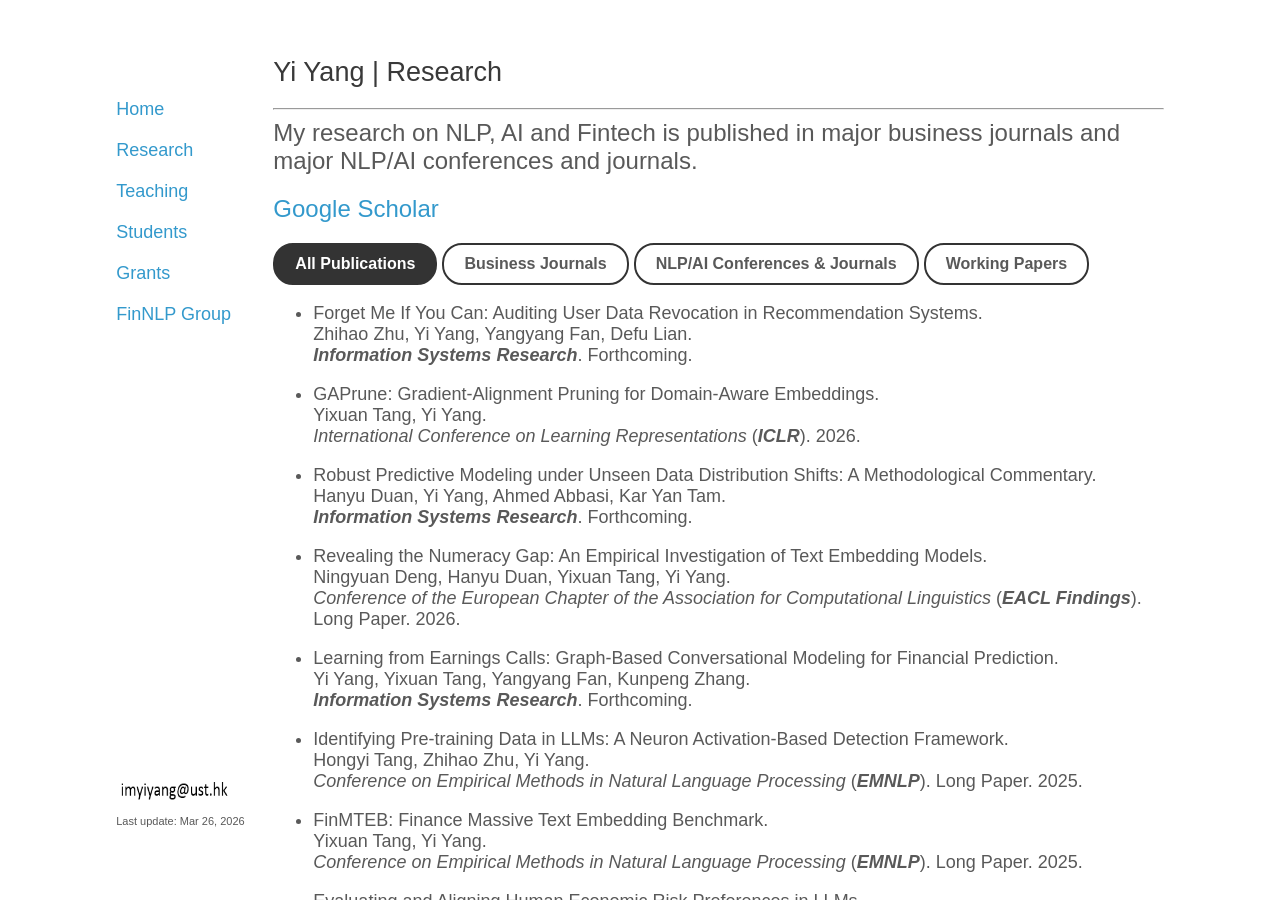
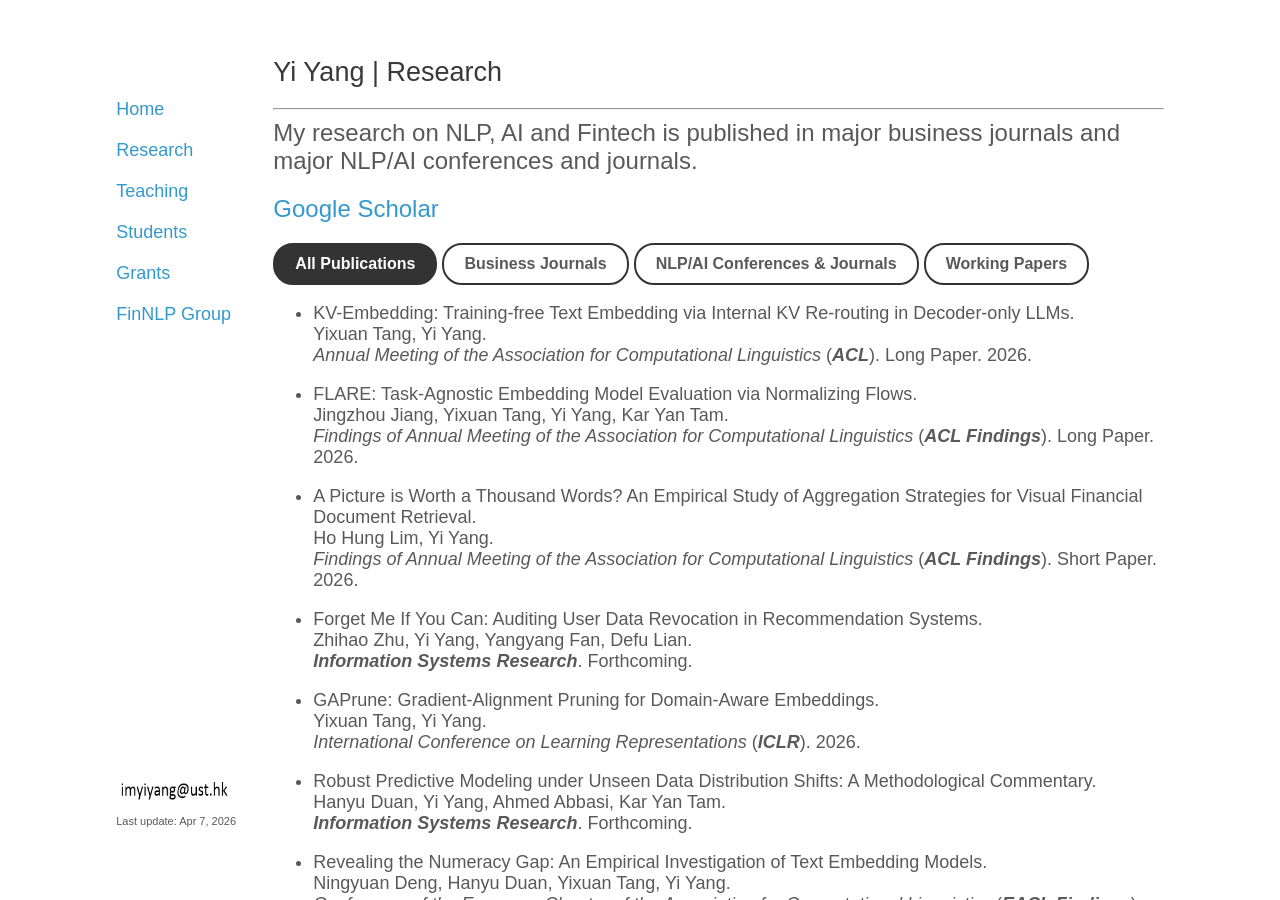
Before and after one commit to yya518/yya518.github.io, a Jekyll site: the page built from research.md, in a window 1280 px wide and 900 px high. Built offline with Jekyll 4.4.1, drawn with Linux system fonts in a browser that asks for light colours.

Commit message:
acl 2026

```diff
--- a/_layouts/default.html
+++ b/_layouts/default.html
@@ -21,7 +21,7 @@
 
       <footer>
                    <img src="email.png" width=120 height=25>
-           <p><small>Last update: Mar 26, 2026</small><br>
+           <p><small>Last update: Apr 7, 2026</small><br>
 
         <!--<small>Powered by <a href="https://github.com/mojombo/jekyll">Jekyll</a> </small></p>-->
       </footer>
--- a/research.md
+++ b/research.md
@@ -15,6 +15,20 @@ title: research
 </span>
 
 {% include publication-buttons.html %}
++ KV-Embedding: Training-free Text Embedding via Internal KV Re-routing in Decoder-only LLMs.
+Yixuan Tang, Yi Yang.
+*Annual Meeting of the Association for Computational Linguistics* (***ACL***). Long Paper. 2026.
+{: .nlp}
+
++ FLARE: Task-Agnostic Embedding Model Evaluation via Normalizing Flows.
+Jingzhou Jiang, Yixuan Tang, Yi Yang, Kar Yan Tam.
+*Findings of Annual Meeting of the Association for Computational Linguistics* (***ACL Findings***). Long Paper. 2026.
+{: .nlp}
+
++ A Picture is Worth a Thousand Words? An Empirical Study of Aggregation Strategies for Visual Financial Document Retrieval.
+Ho Hung Lim, Yi Yang.
+*Findings of Annual Meeting of the Association for Computational Linguistics* (***ACL Findings***). Short Paper. 2026.
+{: .nlp}
 
 + Forget Me If You Can: Auditing User Data Revocation in Recommendation Systems.
 Zhihao Zhu, Yi Yang, Yangyang Fan, Defu Lian.
```
